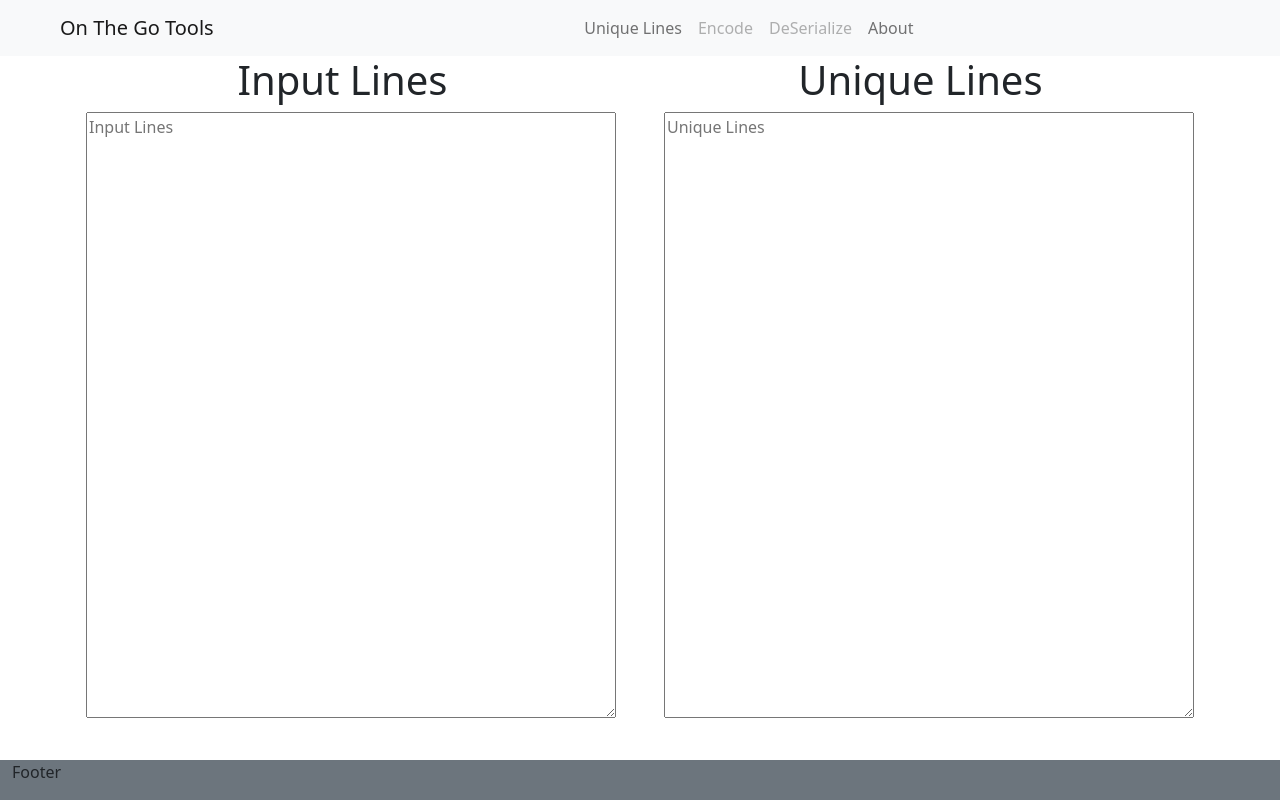
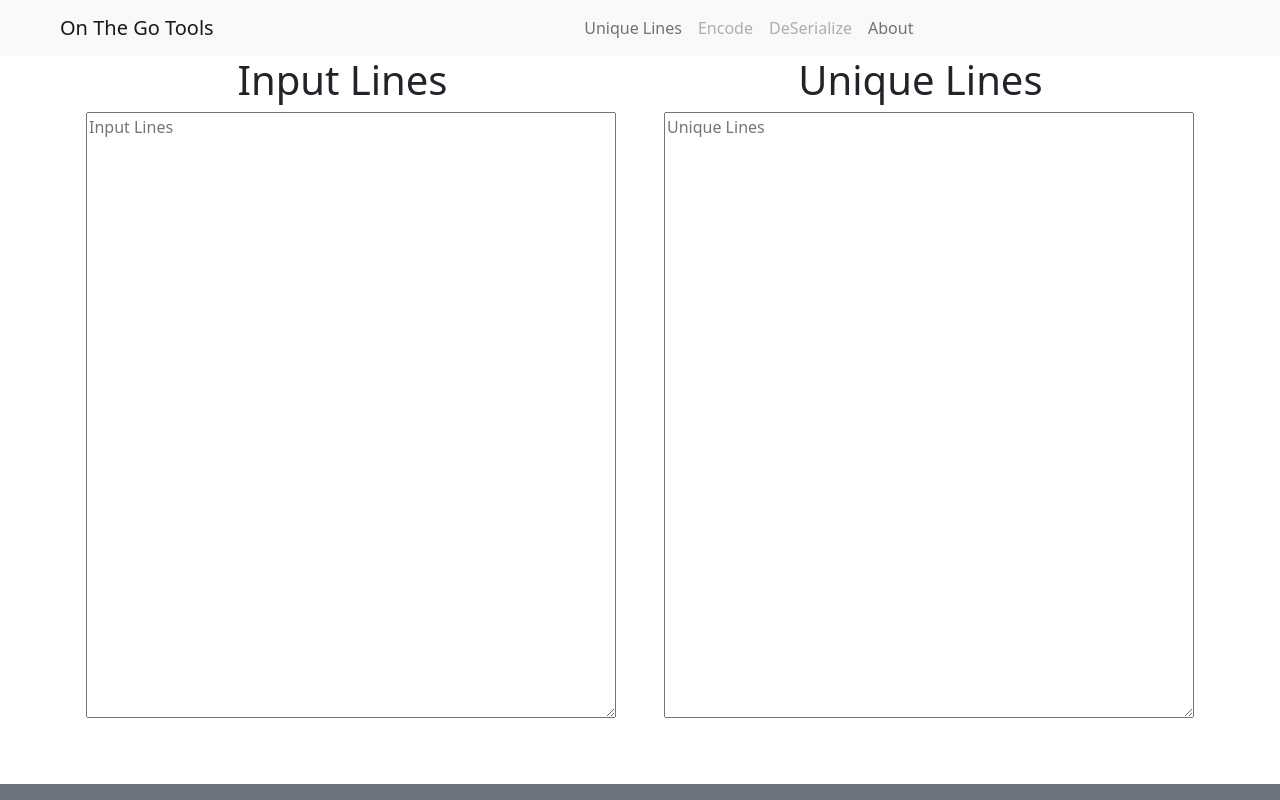
Before and after one commit to hustledarh/on-the-go, a React (Create React App) app: page /#/ in a window 1280 px wide. Built offline with nearby package versions, Linux system fonts and the light colour scheme.

Commit message:
modified footer

```diff
--- a/src/components/Footer.js
+++ b/src/components/Footer.js
@@ -3,7 +3,7 @@ import { Container } from "react-bootstrap";
 function Footer(){
     return(
        <Container  fluid={true}  className="bg-secondary fixed-bottom">
-        <p>Footer</p>
+       <p> </p>
        </Container>
     )
 }
```
